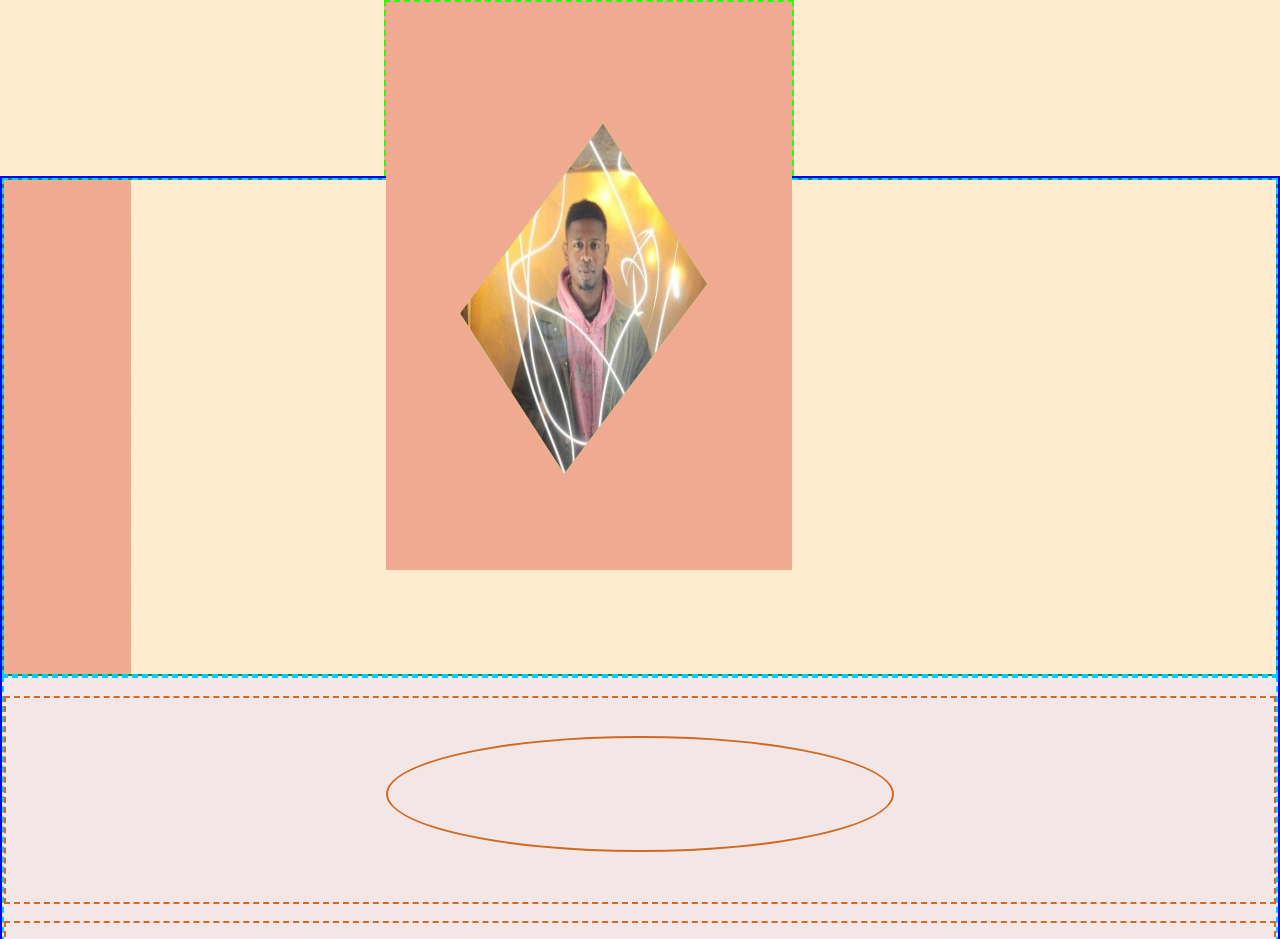
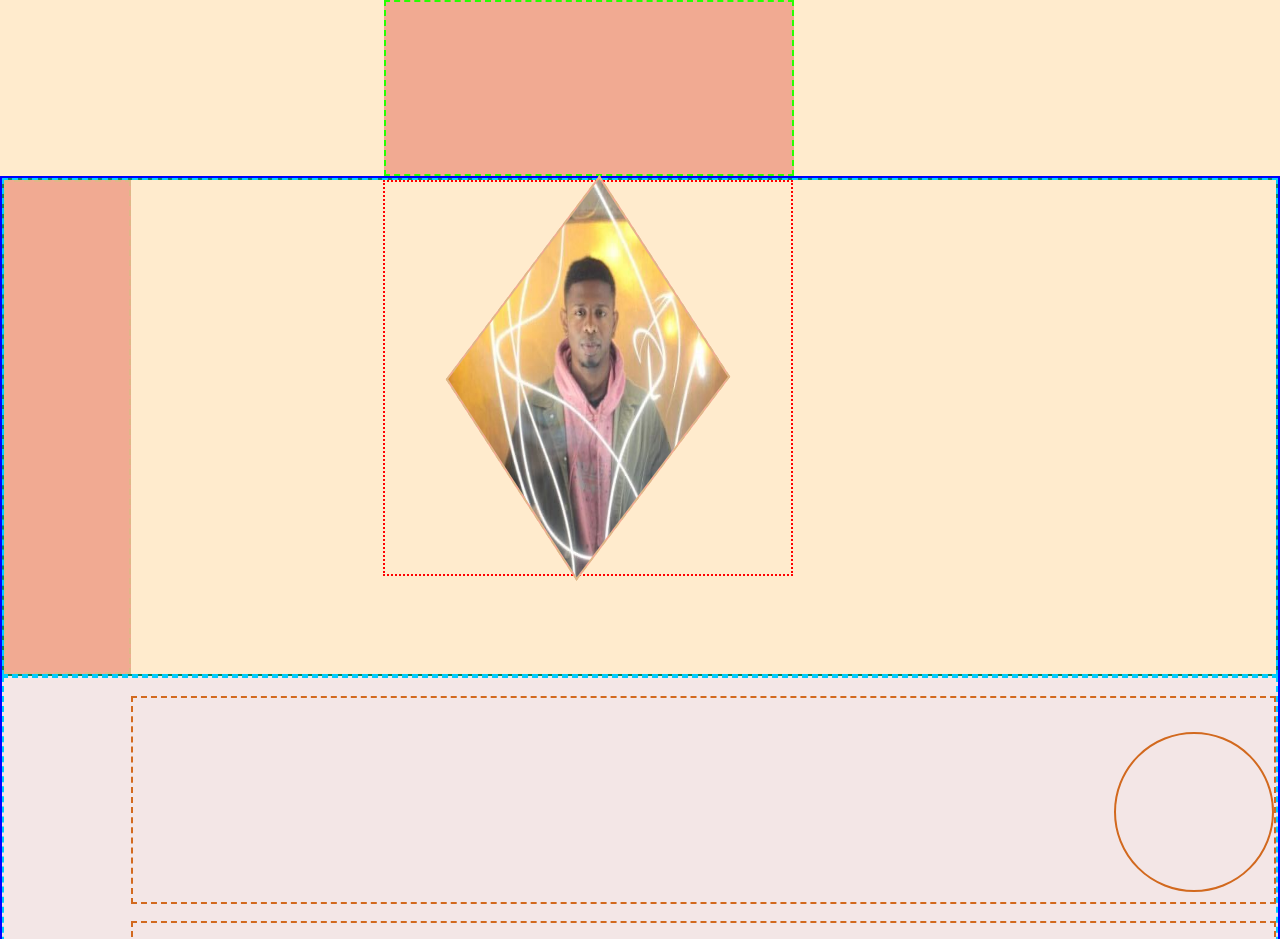
Before and after one commit to johnxadams/portfolio-v1, a website: page src/index.html in a window 1280 px wide. Shown: the top 939 px of the page. Drawn offline with nearby package versions, Linux system fonts and the light colour scheme; files that its build step writes are made by us from their sources.

Commit message:
img responsivness in the desktop version 1025px

```diff
--- a/src/index.html
+++ b/src/index.html
@@ -27,9 +27,11 @@
           </div>
           <div>
             <!-- image-container on desktop-media -->
-            <div class="img-container img-con-desktop-media">
-              <img src="./images/john-atelier.jpg" alt="John-in-atelier">
-            </div>
+            <article>
+              <div class="img-container img-con-desktop-media">
+                <img src="./images/john-atelier.jpg" alt="John-in-atelier">
+              </div>
+            </article>
           </div>
         </section>
         <section class="class-study-area">
--- a/src/scss/layouts/_main-section.scss
+++ b/src/scss/layouts/_main-section.scss
@@ -16,13 +16,14 @@
       position: relative;
       // profile-img layout-rhombus (raute)
       // topRight= width && downRight=height
+      // rhombus:responses perfectly at 390px width
       .img-con-mobile-media {
         position: absolute;
-        width: 67%;
-        height: 52%;
-        transform: rotate(57deg)
-                   skew(20deg);
-        left: 28%;
+        width: 13rem;
+        height: 13rem;
+        transform: rotate(56deg)
+                   skew(19deg);
+        left: 26%;
         top: -28%;
         z-index: 1;
         // opacity: .9;
@@ -86,8 +87,8 @@
       // these are the circled img-box inside the class-study-area
       div {
         border: chocolate 2px solid;
-        width: 40%;
-        height: 57%;
+        width: 9rem;
+        height: 9rem;
         border-radius: 50%;
         margin: 3% 0 0 0;
       }
--- a/src/scss/layouts/media-desktop/_media-desktop-header.scss
+++ b/src/scss/layouts/media-desktop/_media-desktop-header.scss
@@ -14,14 +14,14 @@
             background-color: $lp-color-wide;
             position: relative;
         }
-        .social-network::after {
-            content: "";
-            position: absolute;
-            background-color: $lp-color-wide;
-            width: 100%;
-            height: 230%;
-            top: 100%;
-        }
+        // .social-network::after {
+        //     content: "";
+        //     position: absolute;
+        //     background-color: $lp-color-wide;
+        //     width: 100%;
+        //     height: 230%;
+        //     top: 100%;
+        // }
         .nav-sect {
             width: 38%;
             background-color: $lp-gen-background;
--- a/src/scss/layouts/media-desktop/_media-main-section-desktop.scss
+++ b/src/scss/layouts/media-desktop/_media-main-section-desktop.scss
@@ -13,19 +13,26 @@
                 height: 100%;
                 position: relative;
                 background-color: $lp-gen-background;
+                // thanks to the article, i could make the profile-img responsive
+                article {
+                    border: 2px red dotted;
+                    width: 35.8%;
+                    height: 80%;
+                    margin: 0 0 0 22%;
+                    @include flex-jcCenter-aiCenter;
                     .img-con-desktop-media {
                         display: block;
-                    background-color: rgb(192, 196, 255), 0;
+                        background-color: rgb(62, 72, 204), 0;
                         // orange(topRight)= width && pink(downRight)= height
                         // border-top: orange 10px dotted;
                         // border-right: 10px pink dotted;
                         position: absolute;
-                    width: 17%;
-                    height: 46%;
+                        width: 15rem;
+                        height: 15rem;
                         transform: rotate(57deg)
                                    skew(20deg);
-                               left: 31%;
-                               top: 1%;
+                        // left: 27%;
+                        // top: 15%;
                         z-index: 1;
                         overflow: hidden;
                         img {
@@ -44,18 +51,25 @@
                                    }
                     }
                 }
-            // div:nth-child(2)::before {
-            //     z-index: 1;
-            //     // orange(topRight)= width && pink(downRight)= height
-            //     width: 17%;
-            //     height: 50%;
-            //     border-top: orange 10px dotted;
-            //     border-right: 10px pink dotted;
-            //     right: 45.2%;
-            //     top: 29%;
-            //     transform: rotate(55deg)
-            //                skew(20deg);
-            // }
+            }
+
+        }
+        .class-study-area {
+            align-items: flex-end;
+            div:first-child, div:nth-child(2), div:last-child  {
+                width: 90%;
+                justify-content: flex-end;
+                    div {
+                        width: 10rem;
+                        height: 10rem;
                     }
             }
         }
+    }
+}
+
+@media only screen and (min-width: 1200px) {
+    .div:nth-child(2) {
+        background-color: aliceblue;
+    }
+}
```
Lines whose indentation alone changed are shown as unchanged.
